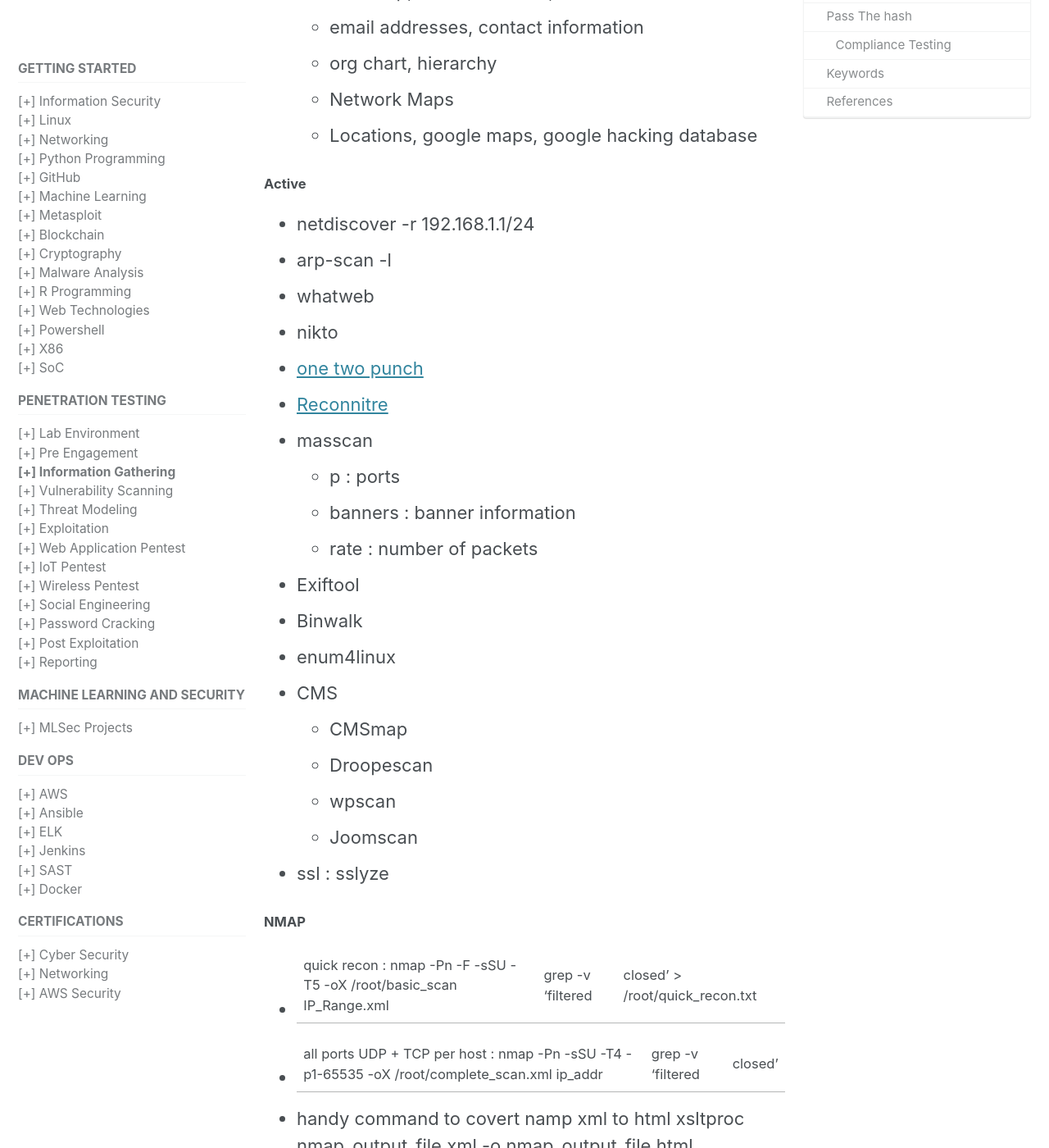
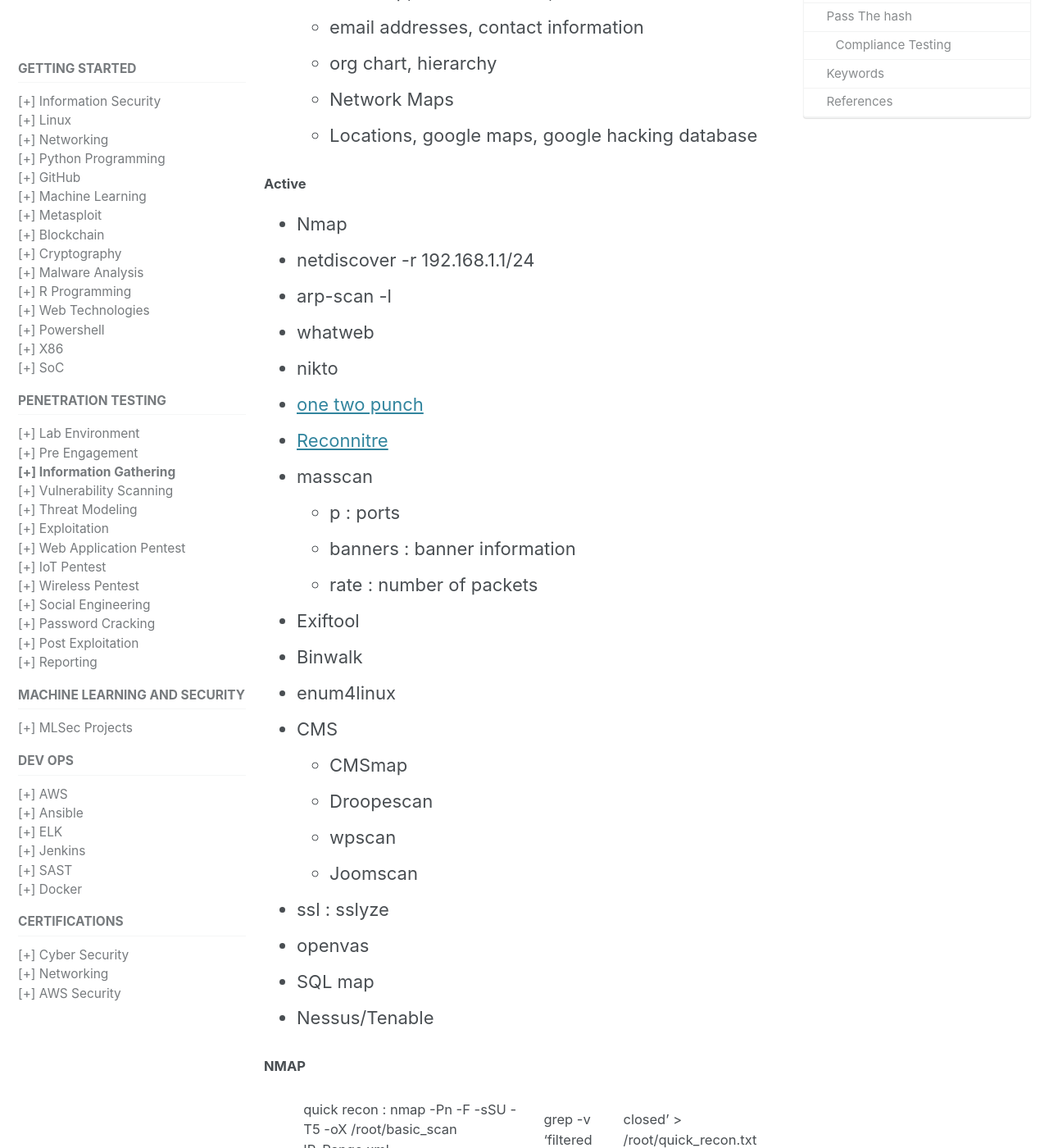
Before and after one commit to mohareti/cyberlab, a Jekyll site: the page built from _pentest/02_info-gathering.md, in a window 1280 px wide and 1400 px high, scrolled down 467 px. Shown: the whole window at 82% size. Built offline with Jekyll 4.4.1, drawn with Linux system fonts in a browser that asks for light colours; cached includes are drawn as plain includes; nearby versions of some CDN libraries.

Commit message:
Update 02_info-gathering.md

```diff
--- a/_pentest/02_info-gathering.md
+++ b/_pentest/02_info-gathering.md
@@ -17,6 +17,7 @@ toc: true
 
 
 #### Active
+- Nmap
 - netdiscover -r 192.168.1.1/24
 - arp-scan -l
 - whatweb
@@ -36,6 +37,9 @@ toc: true
   - wpscan
   - Joomscan
 - ssl : sslyze
+- openvas
+- SQL map
+- Nessus/Tenable
 
 ##### NMAP
 - quick recon : nmap -Pn -F -sSU -T5 -oX /root/basic_scan IP_Range.xml | grep -v 'filtered|closed' > /root/quick_recon.txt
```
